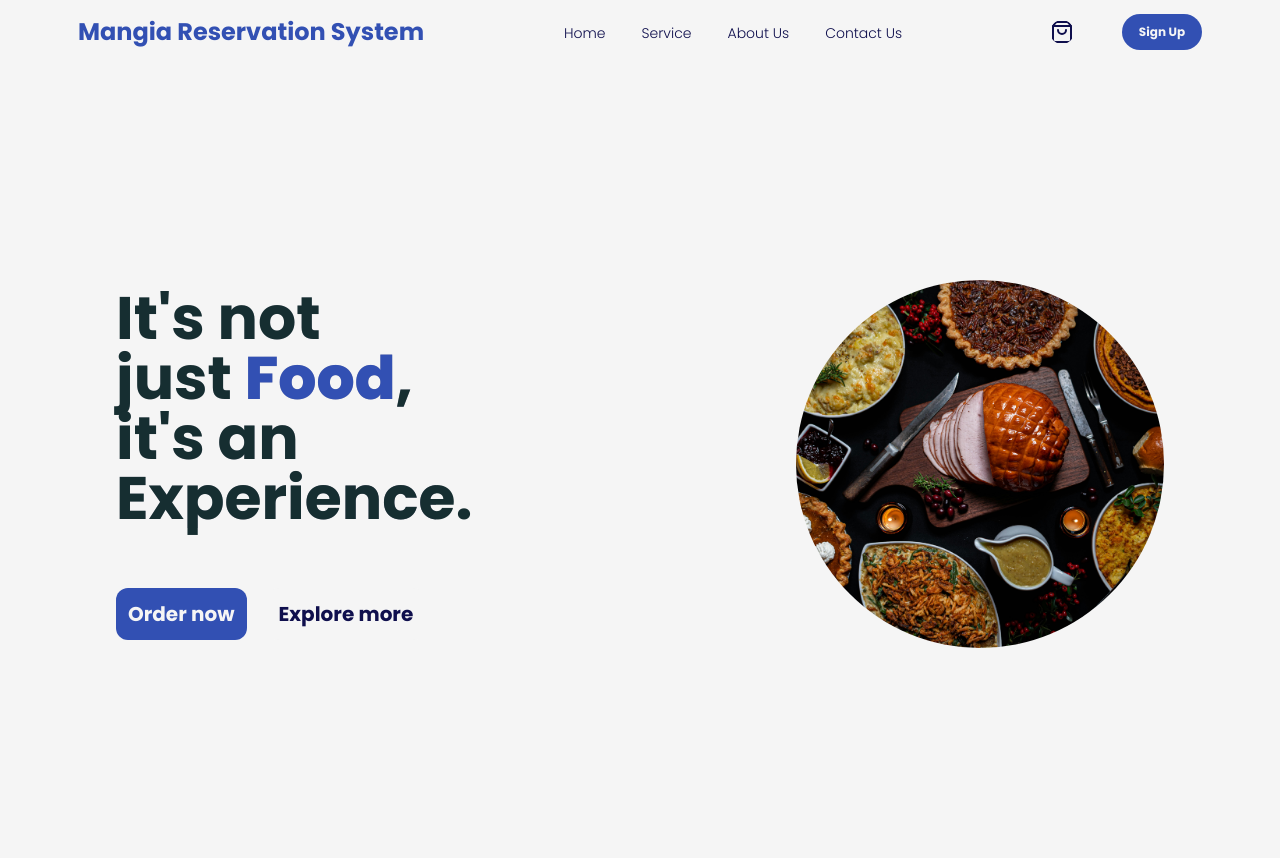
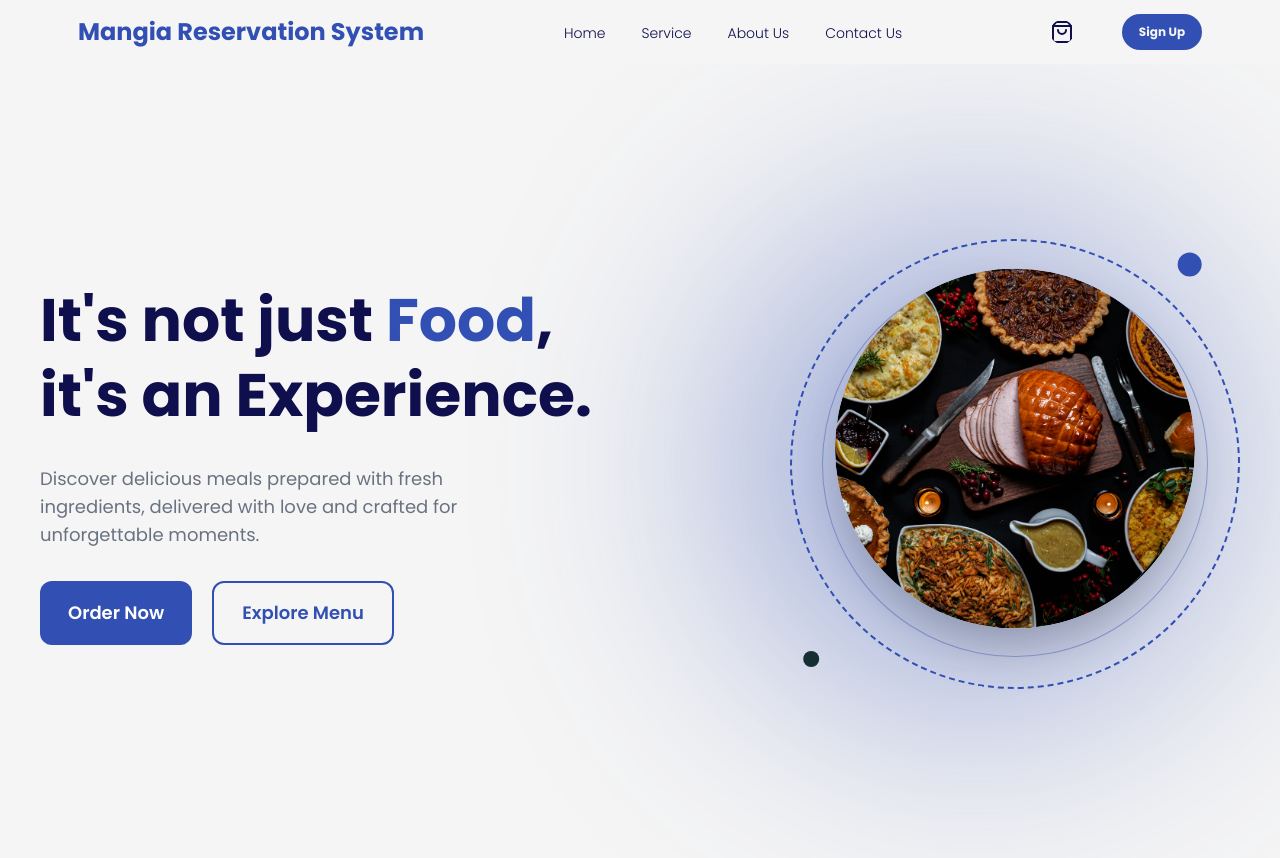
Before and after one commit to kushpmakwana-dev/Mangia-Reservation-System, a Next.js app in the folder src/main/frontendinnext/: page / in a window 1280 px wide. Shown: the top 858 px of the page. Built offline with nearby package versions, Linux system fonts and the light colour scheme.

Commit message:
Changes by Adil - Added Animation

```diff
--- a/src/main/frontendinnext/src/Component/Banner.jsx
+++ b/src/main/frontendinnext/src/Component/Banner.jsx
@@ -1,44 +1,207 @@
 "use client";
+
 import { motion } from "framer-motion";
 import Image from "next/image";
+
+const container = {
+  hidden: {},
+  show: {
+    transition: {
+      staggerChildren: 0.2,
+    },
+  },
+};
+
+const item = {
+  hidden: {
+    opacity: 0,
+    y: 50,
+  },
+  show: {
+    opacity: 1,
+    y: 0,
+    transition: {
+      duration: 0.8,
+      ease: "easeOut",
+    },
+  },
+};
+
 const Banner = () => {
   return (
-    <section className="relative h-screen flex flex-col justify-center items-center">
-      {/* <Image
-        src={"/images/banner2.jpg"}
-        alt="Banner-Img"
-        fill
-        loading="eager"
-        sizes="400"
-        className="object-cover"
-      /> */}
-      <motion.section
-        initial={{ opacity: 0, y: 80, x: 0 }}
-        animate={{ opacity: 1, y: 0, x: 0 }}
-        transition={{ duration: 1.2 }}
-        className=" rounded-4xl flex flex-row justify-center items-center gap-10"
+    <section className="relative overflow-hidden h-screen flex justify-center items-center bg-background px-10">
+
+      {/* Animated Glow */}
+      <motion.div
+        animate={{
+          scale: [1, 2.5, 1],
+          opacity: [0.5, 0.8, 0.5],
+        }}
+        transition={{
+          duration: 5,
+          repeat: Infinity,
+          ease: "easeInOut",
+        }}
+        className="absolute right-24 w-[420px] h-[420px] rounded-full bg-accent blur-[120px] opacity-30"
+      />
+
+      <motion.div
+        variants={container}
+        initial="hidden"
+        animate="show"
+        className="relative z-10 flex items-center justify-between w-full max-w-7xl"
       >
-        <div className="flex flex-col gap-15 w-1/2">
-        <div className="w-fit" >
-          <h1 className="font-poppins w-1/2 font-bold bg-clip-text bg-linear-to-br text-primary to-secondary text-xl md:text-6xl">
+        {/* Left */}
+        <div className="w-1/2 flex flex-col gap-8">
+          <motion.h1
+            variants={item}
+            className="text-6xl font-bold leading-tight font-poppins"
+          >
             It's not just{" "}
-            <span className="text-accent font-extrabold">Food</span>, it's
-            an Experience.
-          </h1>
+            <span className="text-accent">Food</span>,
+            <br />
+            it's an Experience.
+          </motion.h1>
+
+          <motion.p
+            variants={item}
+            className="text-lg text-gray-500 max-w-lg"
+          >
+            Discover delicious meals prepared with fresh ingredients,
+            delivered with love and crafted for unforgettable moments.
+          </motion.p>
+
+          <motion.div
+            variants={item}
+            className="flex gap-5"
+          >
+            <motion.button
+              whileHover={{
+                scale: 1.08,
+              }}
+              whileTap={{
+                scale: 0.95,
+              }}
+              className="bg-accent text-white px-7 py-4 rounded-xl text-lg font-semibold"
+            >
+              Order Now
+            </motion.button>
+
+            <motion.button
+              whileHover={{
+                scale: 1.08,
+              }}
+              whileTap={{
+                scale: 0.95,
+              }}
+              className="border-2 border-accent text-accent px-7 py-4 rounded-xl text-lg font-semibold"
+            >
+              Explore Menu
+            </motion.button>
+          </motion.div>
         </div>
-        <div className="button  w-fit flex flex-row gap-5 ">
-          <button className="font-bold p-3 text-xl bg-accent text-background hover:bg-secondary transition-colors duration-200  rounded-xl  ">
-            Order now
-          </button>
-          <button className=" font-bold p-3 text-xl bg-background rounded-xl ">
-            Explore more
-          </button>
+
+        {/* Right */}
+        <div className="relative w-[450px] h-[450px] flex justify-center items-center">
+
+          {/* Rotating Ring */}
+          <motion.div
+            animate={{
+              rotate: 360,
+            }}
+            transition={{
+              duration: 20,
+              repeat: Infinity,
+              ease: "linear",
+            }}
+            className="absolute inset-0 rounded-full border-2 border-dashed border-accent"
+          />
+
+          {/* Second Ring */}
+          <motion.div
+            animate={{
+              rotate: -360,
+            }}
+            transition={{
+              duration: 25,
+              repeat: Infinity,
+              ease: "linear",
+            }}
+            className="absolute inset-8 rounded-full border border-accent/40"
+          />
+
+          {/* Floating Image */}
+          <motion.div
+            initial={{
+              opacity: 0,
+              scale: 0.6,
+              rotate: -15,
+            }}
+            animate={{
+              opacity: 1,
+              scale: 1,
+              rotate: 0,
+              y: [0, -18, 0],
+            }}
+            transition={{
+              opacity: {
+                duration: 1,
+              },
+              scale: {
+                duration: 1,
+              },
+              rotate: {
+                duration: 1,
+              },
+              y: {
+                duration: 4,
+                repeat: Infinity,
+                ease: "easeInOut",
+              },
+            }}
+            whileHover={{
+              scale: 1.08,
+              rotate: 8,
+            }}
+            className="relative w-[360px] h-[360px] rounded-full overflow-hidden shadow-2xl"
+          >
+            <Image
+              src="/images/img1.jpg"
+              alt="Food"
+              fill
+              priority
+              sizes="1"
+              className="object-cover rounded-full"
+            />
+          </motion.div>
+
+          {/* Floating Decorative Circle */}
+          <motion.div
+            animate={{
+              y: [0, -15, 0],
+              x: [0, 10, 0],
+            }}
+            transition={{
+              duration: 3,
+              repeat: Infinity,
+            }}
+            className="absolute top-4 right-10 w-6 h-6 rounded-full bg-accent"
+          />
+
+          {/* Floating Decorative Circle */}
+          <motion.div
+            animate={{
+              y: [0, 20, 0],
+              x: [0, -12, 0],
+            }}
+            transition={{
+              duration: 4,
+              repeat: Infinity,
+            }}
+            className="absolute bottom-10 left-6 w-4 h-4 rounded-full bg-primary"
+          />
         </div>
-        </div>
-        <div className="img relative w-92 h-92">
-          <Image src={"/images/img1.jpg"} alt="food image" sizes="100" fill loading="eager" className="object-cover rounded-full"/>
-        </div>
-      </motion.section>
+      </motion.div>
     </section>
   );
 };
```
